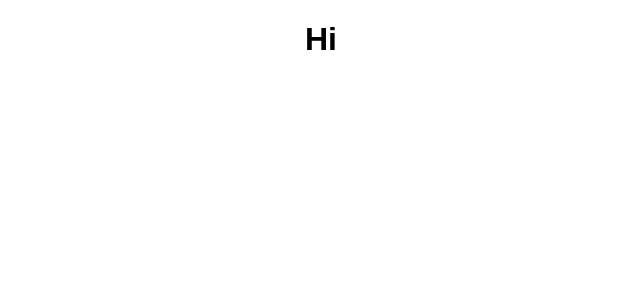
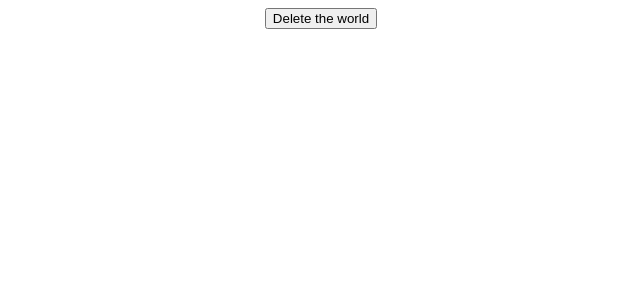
Before and after one commit to naturalMin/react-hook-practice, a React (Create React App) app: page / in a window 1280 px wide. Shown: the top 300 px of the page, without its empty margins (319-959 px from the left). Built offline with nearby package versions, Linux system fonts and the light colour scheme.

Commit message:
useConfirm practice - typeError 해결 전

```diff
--- a/src/App.js
+++ b/src/App.js
@@ -1,34 +1,30 @@
 import "./styles.css";
 import { useState, useEffect, useRef } from "react";
 
-const useClick = (onClick) => {
-  const element = useRef();
-  useEffect(() => {
-    if (typeof onClick !== "function") {
-      return;
+const useConfirm = (message = "", callback, rejection) => {
+  if (typeof callback !== "function") {
+    return; //callback이 함수가 아니라면 그냥 리턴.
+  }
+  const confirmAction = () => {
+    if (window.confirm(message)) {
+      //confirm window창이 browser에 message를 가지고 있다면\
+      //window 추가안하면 Unexpected use of 'confirm' no-restricted-globals 에러
+      callback(); //callback 함수를 실행하라
+    } else {
+      rejection(); //그렇지 않다면 rejection을 실행하라.
+      //cancel 누르는 순간 TypeError rejection is not a function 에러발생
     }
-    if (element.current) {
-      element.current.addEventListener("click", onClick);
-    } //mount
-    return () => {
-      if (element.current) {
-        element.current.removeEventListener("click", onClick);
-      }
-    }; //unmount
-  }, []); //단 한번만 실행
-  return typeof onClick !== "function" ? element : undefined;
+  };
+  return confirmAction; //confirmAction 함수값을 리턴하라.
 };
-// React 16.8v 부터는 Hook 을 조건문, 반복문, 중첩함수 내에서 호출할 수 없습니다.
 
 export default function App() {
-  const sayHello = () => console.log("say hello");
-  const title = useClick(sayHello);
-  //const input = useRef(); //document.getElementById()와 동일
-  //setTimeout(() => input.current?.focus(), 5000); //초반에 undefined로 잡혀서 ?.처리
+  const deleteWorld = () => console.log("Deleting the world.");
+  const abort = console.log("Aborted");
+  const confirmDelete = useConfirm("Are you sure", deleteWorld, abort);
   return (
     <div className="App">
-      <h1 ref={title}>Hi</h1>
-      {/* <input ref={input} placeholder="hi" /> */}
+      <button onClick={confirmDelete}>Delete the world</button>
     </div>
   );
 }
```
